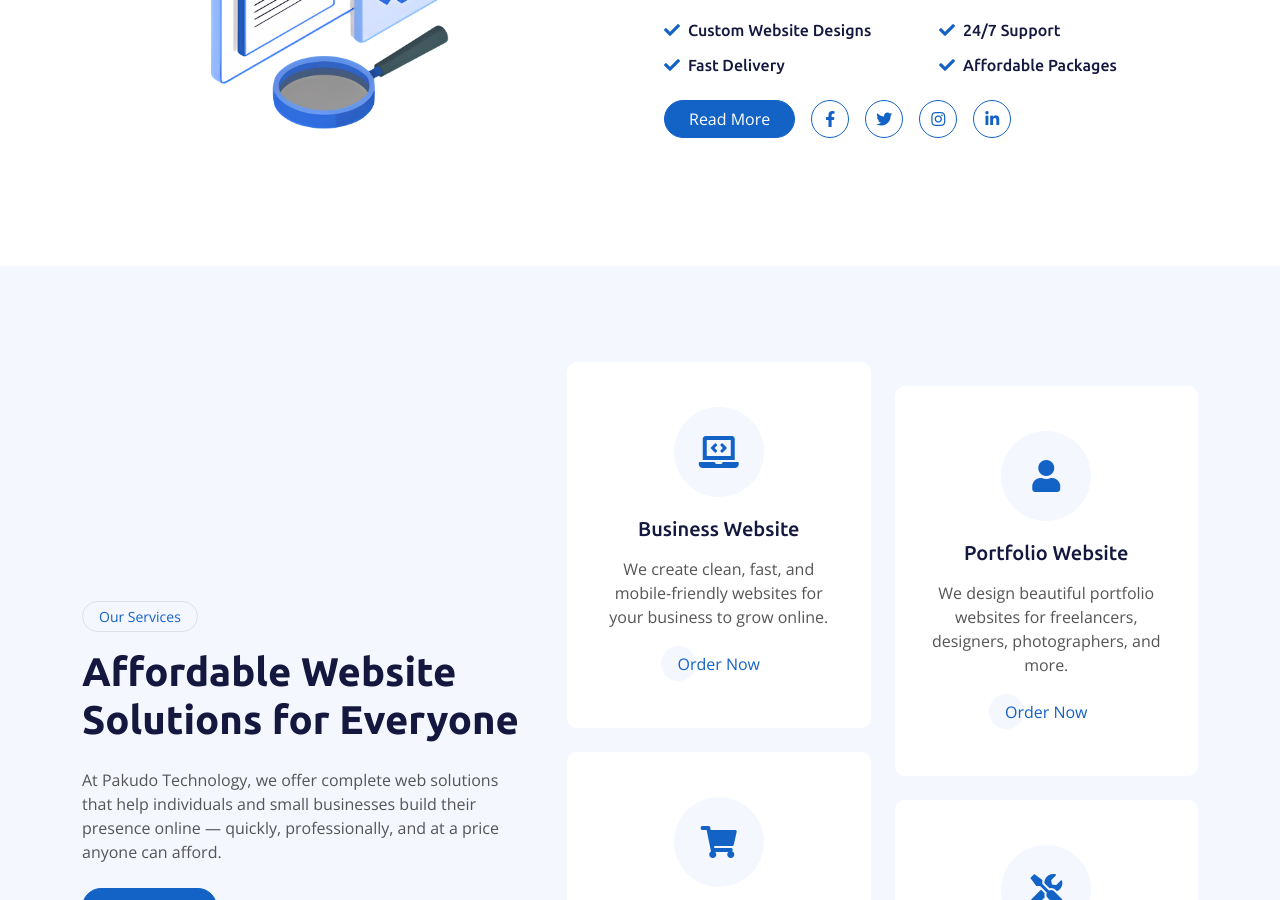
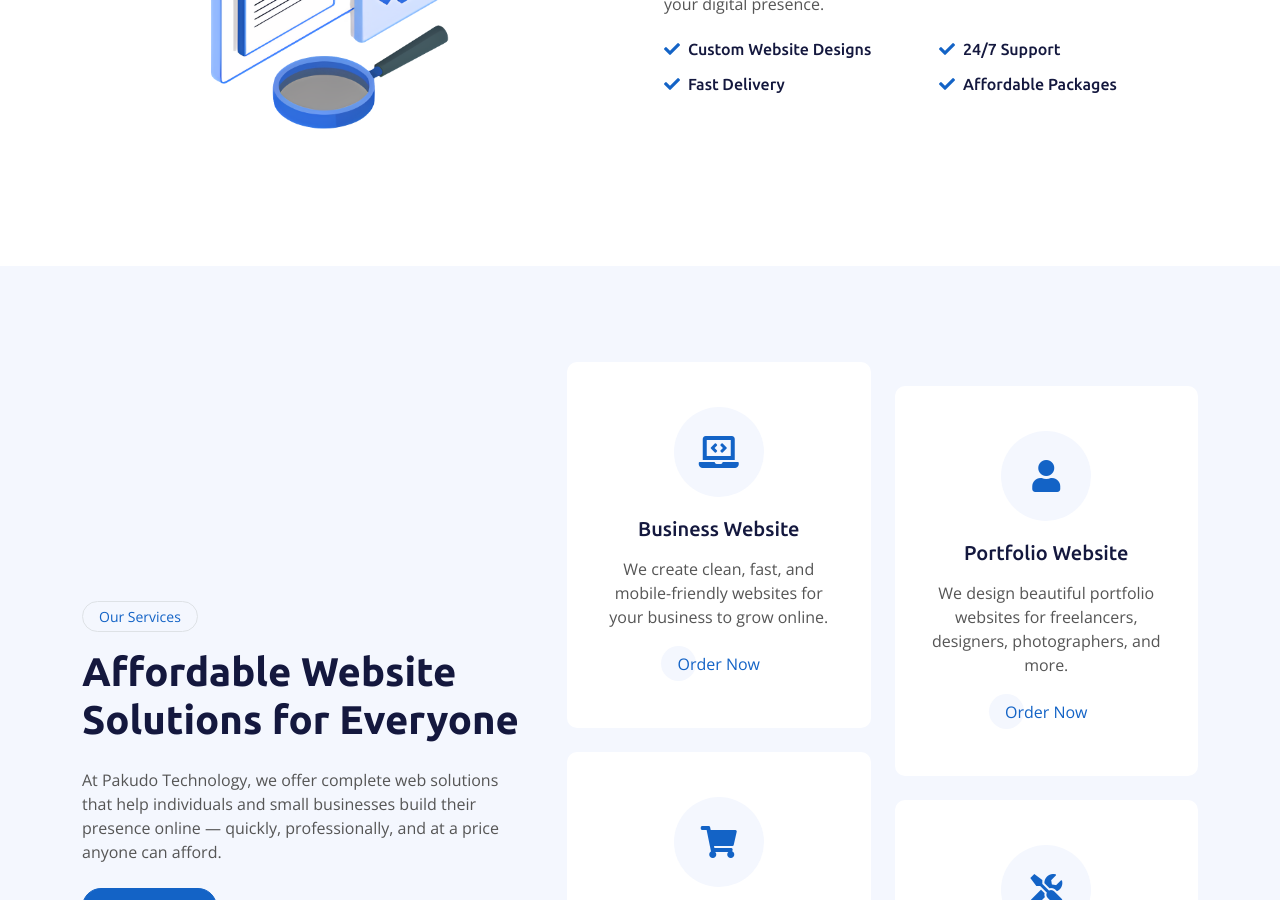
Before and after one commit to Hamx9/pakudo, a plain HTML site: page index.html in a window 1280 px wide. Shown: the part 1192-2092 px from the top of the page. Drawn offline with nearby package versions, Linux system fonts and the light colour scheme.

Commit message:
Update index.html

```diff
--- a/index.html
+++ b/index.html
@@ -164,11 +164,11 @@
                     </div>
                 </div>
                 <div class="d-flex align-items-center mt-4">
-                    <a class="btn btn-primary rounded-pill px-4 me-3" href="about.html">Read More</a>
+<!--                     <a class="btn btn-primary rounded-pill px-4 me-3" href="about.html">Read More</a>
                     <a class="btn btn-outline-primary btn-square me-3" href="#"><i class="fab fa-facebook-f"></i></a>
                     <a class="btn btn-outline-primary btn-square me-3" href="#"><i class="fab fa-twitter"></i></a>
                     <a class="btn btn-outline-primary btn-square me-3" href="#"><i class="fab fa-instagram"></i></a>
-                    <a class="btn btn-outline-primary btn-square" href="#"><i class="fab fa-linkedin-in"></i></a>
+                    <a class="btn btn-outline-primary btn-square" href="#"><i class="fab fa-linkedin-in"></i></a> -->
                 </div>
             </div>
         </div>
```
